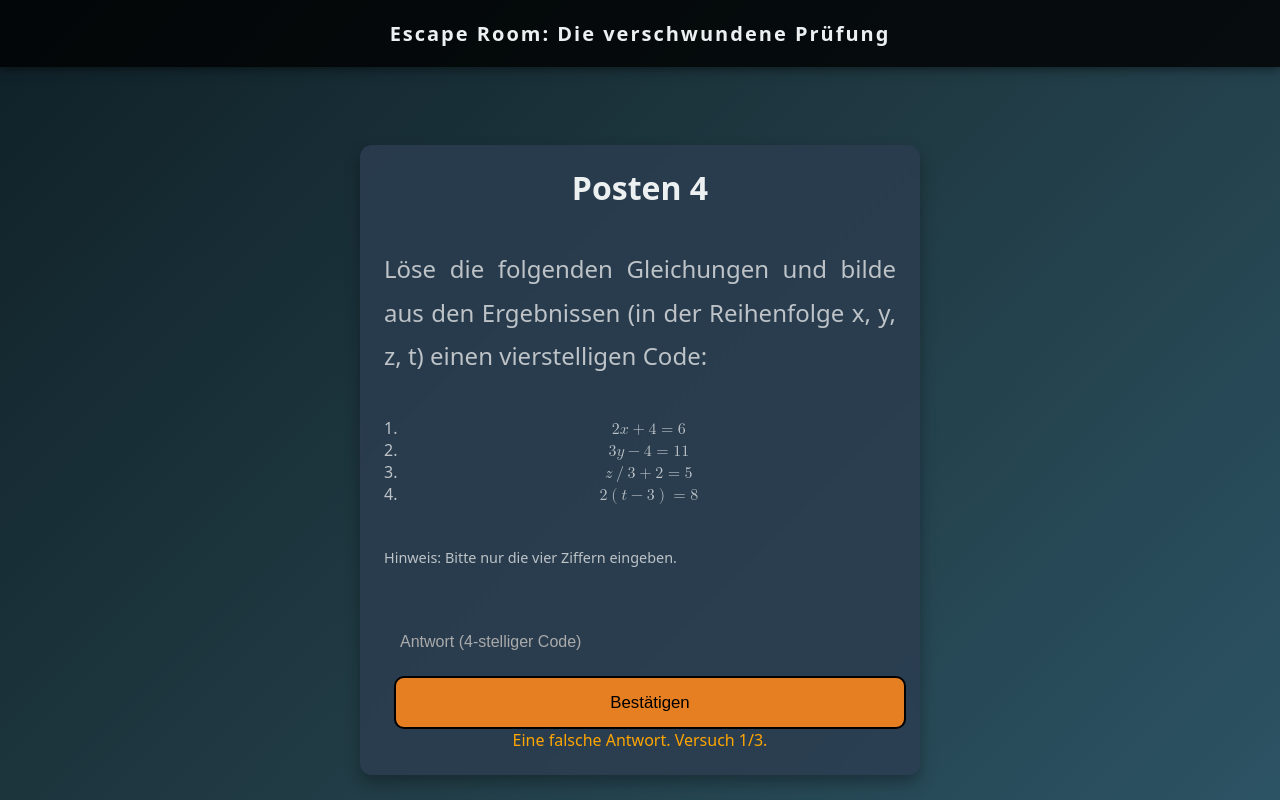
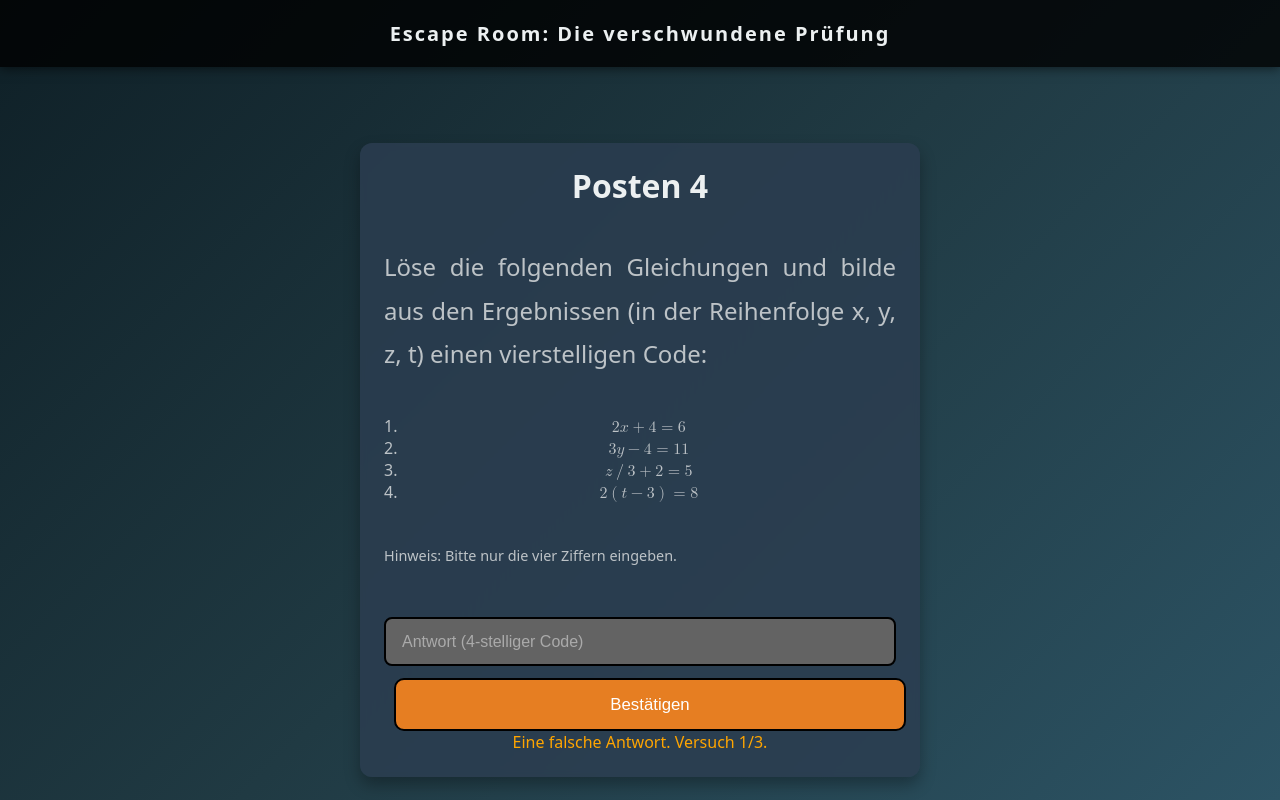
Before and after one commit to my-focus-app/EscapeRoom, a website: page views/posten4.html in a window 1280 px wide. Both pictures are taken after a click on the button "Bestätigen". Drawn offline with nearby package versions, Linux system fonts and the light colour scheme; no server answers.

Commit message:
Dernière modif : mise à jour posten2 et autres ajustements

```diff
--- a/views/posten4.html
+++ b/views/posten4.html
@@ -19,8 +19,8 @@
     .story p, .story li, .story blockquote{ color:var(--muted); }
     ol{ padding-left: 1.1rem; }
     code, kbd { display:inline-block; padding:.1rem .35rem; border-radius:6px; background:rgba(0,0,0,.25); }
-    #answer{ width:100%; padding:.85rem 1rem; border:none; border-radius:8px; font-size:1rem; margin:.5rem 0 .75rem; }
-    #validateButton{ width:100%; padding:.9rem 1rem; border:2px solid #000; border-radius:10px; font-size:1.05rem; cursor:pointer; transition:transform .06s ease, background .2s ease; background:var(--accent); color:#000000; }
+    #answer{ width:100%; padding:.85rem 1rem; border:2px solid #000; border-radius:8px; font-size:1rem; margin:.5rem 0 .75rem; background:#636363; color:#000; }
+    #validateButton{ width:100%; padding:.9rem 1rem; border:2px solid #000; border-radius:10px; font-size:1.05rem; cursor:pointer; transition:transform .06s ease, background .2s ease; background:var(--accent); color:#ffffff; }
     #validateButton:hover{ background:var(--accent-hover); }
     #validateButton:active{ transform:translateY(1px); }
     /* Simple modal */
@@ -76,8 +76,8 @@
       }
 
       const normalized = answer.replace(/[^\d]/g, '').trim();
-      if (normalized === "8597") {
-        message.textContent = "✅ Glückwunsch! Der Code ist korrekt: 8597";
+      if (normalized === "5597") {
+        message.textContent = "✅ Glückwunsch! Der Code ist korrekt: 5597";
         message.style.color = "lightgreen";
         document.getElementById('answer').disabled = true;
         button.disabled = true;
```
Also changed, not shown: views/posten1.html (+2 -2 lines), views/posten2.html (+2 -2 lines), views/posten3.html (+3 -2 lines).
